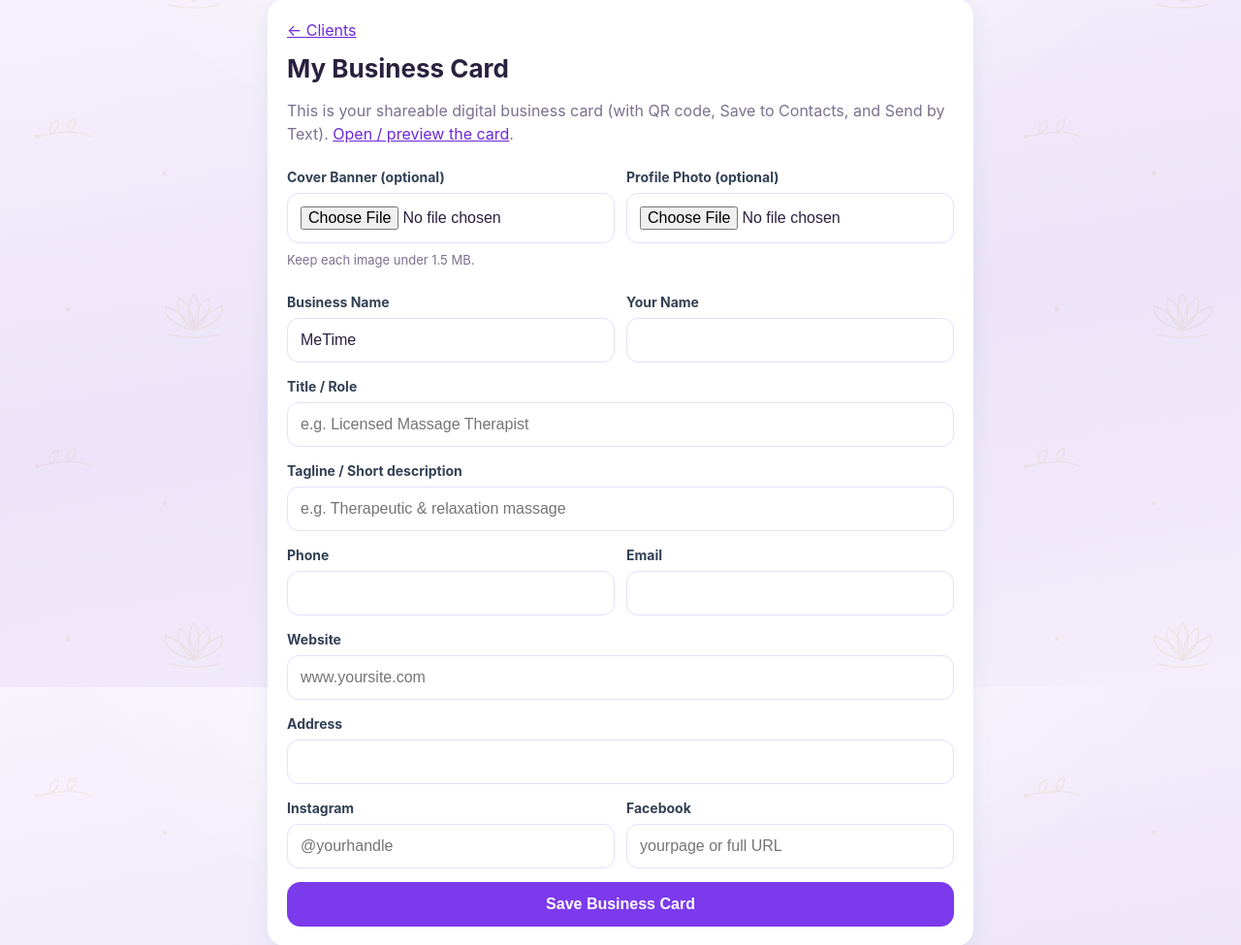
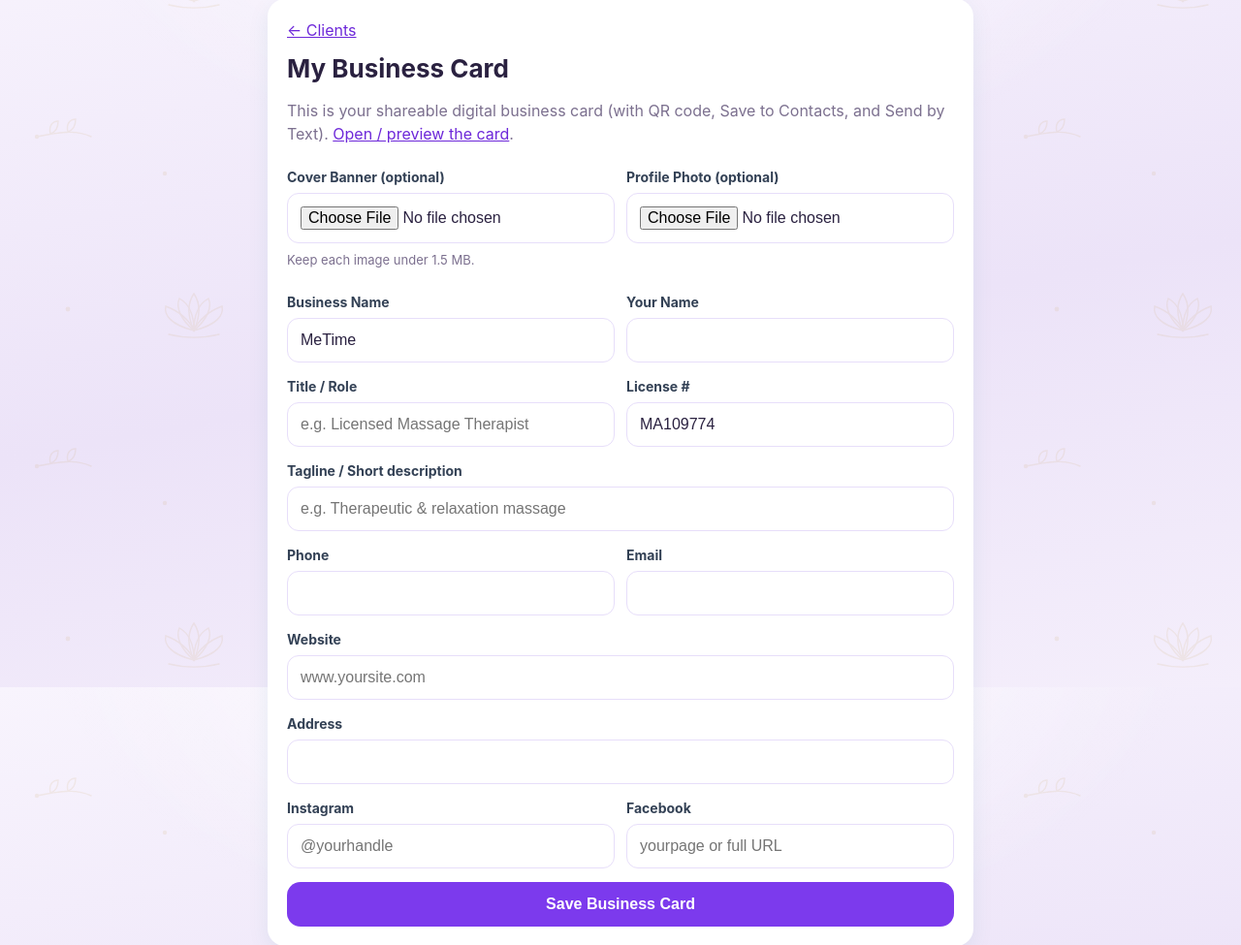
Before and after one commit to marcelode1/metime, a Flask app: page /admin/card in a window 1280 px wide. Shown: the part 91-1066 px from the top of the page at 97% size. Run offline with Flask 3, Linux system fonts and the light colour scheme; the visitor is signed in with stand-in values (Sample User, id 1); data that the repository does not hold is empty; some libraries are stand-ins or nearby versions.

Commit message:
Add files via upload

```diff
--- a/app.py
+++ b/app.py
@@ -152,9 +152,10 @@ def now_iso():
 
 CARD_TEXT_KEYS = [
     "card_business_name", "card_contact_name", "card_title", "card_tagline",
-    "card_phone", "card_email", "card_website", "card_address",
+    "card_license", "card_phone", "card_email", "card_website", "card_address",
     "card_instagram", "card_facebook",
 ]
+DEFAULT_LICENSE = "MA109774"
 
 
 def get_setting(key, default=""):
@@ -184,6 +185,8 @@ def card_data():
     d["photo"] = get_setting("card_photo_data", "")     # data URI or ""
     if not d.get("card_business_name"):
         d["card_business_name"] = APP_NAME
+    if not d.get("card_license"):
+        d["card_license"] = DEFAULT_LICENSE
     return d
 
 
@@ -236,6 +239,8 @@ def card_vcard_text(d):
         lines.append(f"URL:{_vcard_escape(d['card_website'])}")
     if d.get("card_address"):
         lines.append(f"ADR;TYPE=WORK:;;{_vcard_escape(d['card_address'])};;;;")
+    if d.get("card_license"):
+        lines.append(f"NOTE:License # {_vcard_escape(d['card_license'])}")
     lines.append("END:VCARD")
     return "\r\n".join(lines)
 
@@ -544,6 +549,23 @@ def admin_client(client_id):
     return render_template("admin_client.html", client=client, intake=intake)
 
 
+@app.route("/admin/client/<int:client_id>/delete", methods=["POST"])
+@admin_required
+def admin_client_delete(client_id):
+    conn = db()
+    client = conn.execute("SELECT id, name FROM users WHERE id = %s AND role = 'client'", (client_id,)).fetchone()
+    if not client:
+        conn.close()
+        flash("Client not found.")
+        return redirect(url_for("admin_dashboard"))
+    # Deleting the user row also removes their intake (client_intake has ON DELETE CASCADE).
+    conn.execute("DELETE FROM users WHERE id = %s AND role = 'client'", (client_id,))
+    conn.commit()
+    conn.close()
+    flash(f'Client "{client["name"]}" was deleted.')
+    return redirect(url_for("admin_dashboard"))
+
+
 # ---------------------------------------------------------------- business card
 @app.route("/admin/card", methods=["GET", "POST"])
 @admin_required
--- a/templates/admin_card.html
+++ b/templates/admin_card.html
@@ -33,8 +33,16 @@
                 <input name="card_contact_name" value="{{ d.card_contact_name }}">
             </div>
         </div>
-        <label>Title / Role</label>
-        <input name="card_title" value="{{ d.card_title }}" placeholder="e.g. Licensed Massage Therapist">
+        <div class="row2">
+            <div>
+                <label>Title / Role</label>
+                <input name="card_title" value="{{ d.card_title }}" placeholder="e.g. Licensed Massage Therapist">
+            </div>
+            <div>
+                <label>License #</label>
+                <input name="card_license" value="{{ d.card_license }}" placeholder="e.g. MA109774">
+            </div>
+        </div>
         <label>Tagline / Short description</label>
         <input name="card_tagline" value="{{ d.card_tagline }}" placeholder="e.g. Therapeutic & relaxation massage">
 
--- a/templates/card.html
+++ b/templates/card.html
@@ -70,6 +70,7 @@
                 <div class="infoBlock">
                     {% if d.card_business_name %}<div class="biz">{{ d.card_business_name }}</div>{% endif %}
                     {% if d.card_title %}<div>{{ d.card_title }}</div>{% endif %}
+                    {% if d.card_license %}<div>License # {{ d.card_license }}</div>{% endif %}
                     {% if d.card_address %}<div>{{ d.card_address }}</div>{% endif %}
                     {% if d.card_tagline %}<div>{{ d.card_tagline }}</div>{% endif %}
                 </div>
```
Also changed, not shown: templates/admin_client.html (+9 -0 lines).
